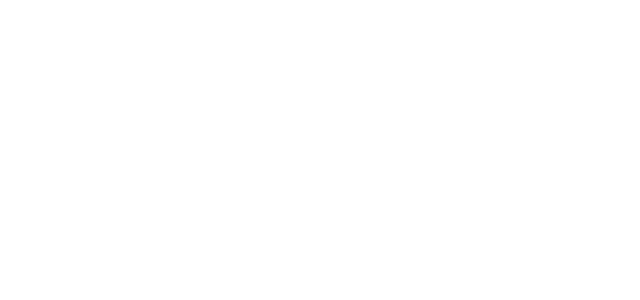
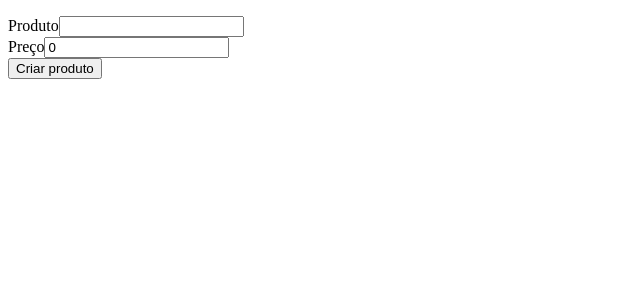
Before and after one commit to nicolasmarcelino/projetos-av3, a React (Vite) app in the folder front/: page /criar-produto in a window 1280 px wide. Before the commit this address had no page. Shown: the top 300 px of the page, without its empty margins (0-640 px from the left). Built offline with nearby package versions, Linux system fonts and the light colour scheme.

Commit message:
POST criar-produto (front)

```diff
--- a/front/src/App.jsx
+++ b/front/src/App.jsx
@@ -2,6 +2,7 @@
 import ListaProdutos from "./ListaProdutos"; /* lista produtos */
 import EditaProdutos from "./EditaProdutos"; /* lista produtos com link para editar */
 import EditarProduto from "./EditarProduto"; /* edita produto */
+import CriarProduto from "./CriarProduto"; /* cria produto */
 
 function App() {
   return (
@@ -9,6 +10,7 @@
       <Route path="/lista-produtos" element={<ListaProdutos />} />
       <Route path="/edita-produtos" element={<EditaProdutos />} />
       <Route path="/editar-produto/:id" element={<EditarProduto />} />
+      <Route path="/criar-produto" element={<CriarProduto />} />
     </Routes>
   );
 }
--- /dev/null
+++ b/front/src/CriarProduto.jsx
@@ -0,0 +1,65 @@
+import { useState } from "react"
+import api from "./api"
+
+function CriarProduto() {
+     const [produto, setProduto] = useState({
+          nome: '',
+          preco: 0
+     })
+
+     const [msg, setMsg] = useState('')
+
+     const criarProduto = async (e) => {
+          e.preventDefault();
+
+          try {
+               const response = await api.post('/criar-produto', produto)
+
+               setMsg('Produto de id '+response.data.id+' criado');
+          } catch (error) {
+               setMsg(error.response?.data?.message || 'Erro ao criar produto');
+          }
+     }
+
+     const handleChange = (e) => {
+          const { name, value } = e.target
+          setProduto(prev => ({ ...prev, [name]: value }))
+     }
+
+     return (
+          <>
+               <p>{msg}</p>
+               <form onSubmit={criarProduto} className="produto-form">
+                    <div className="form-group">
+                         <label htmlFor="nome">Produto</label>
+                         <input
+                              id="nome"
+                              name="nome"
+                              type="text"
+                              value={produto.nome}
+                              onChange={handleChange}
+                              required
+                         />
+                    </div>
+
+                    <div className="form-group">
+                         <label htmlFor="preco">Preço</label>
+                         <input
+                              id="preco"
+                              name="preco"
+                              type="number"
+                              value={produto.preco}
+                              onChange={handleChange}
+                              required
+                         />
+                    </div>
+
+                    <button type="submit">
+                         Criar produto
+                    </button>
+               </form>
+          </>
+     )
+}
+
+export default CriarProduto;
--- a/front/src/EditaProdutos.jsx
+++ b/front/src/EditaProdutos.jsx
@@ -44,6 +44,7 @@
      return (
           <>
                <h1>Produtos disponíveis</h1>
+               <a href="/criar-produto">Adicionar produto</a>
 
                {produtos.map((produto) => (
                     <div key={produto.id} className="item-produto">
```
Also changed, not shown: 1 other file (tests, documents, lock files or other folders).
